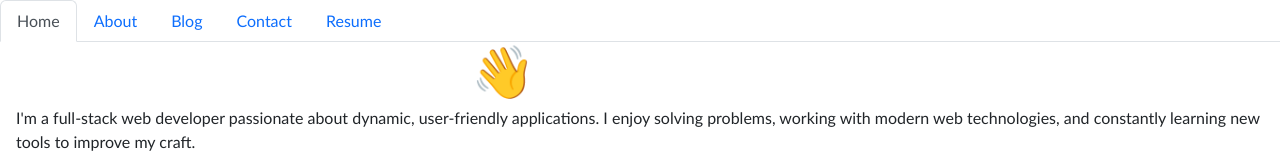
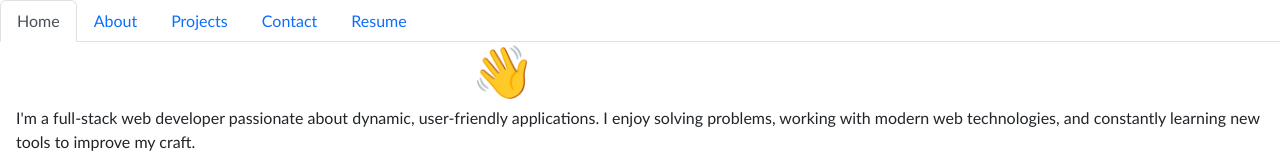
Before and after one commit to san1718/mc20-React_Portfolio, a React (Vite) app: page / in a window 1280 px wide. Shown: the top 160 px of the page. Built offline with nearby package versions, Linux system fonts and the light colour scheme.

Commit message:
changed blog to projects, updated pages

```diff
--- a/src/components/NavTabs.jsx
+++ b/src/components/NavTabs.jsx
@@ -26,12 +26,12 @@ function NavTabs({ currentPage, handlePageChange }) {
       </li>
       <li className="nav-item">
         <a
-          href="#blog"
-          onClick={() => handlePageChange('Blog')}
-          // Check to see if the currentPage is `Blog`, and if so we use the active link class from bootstrap. Otherwise, we set it to a normal nav-link
-          className={currentPage === 'Blog' ? 'nav-link active' : 'nav-link'}
+          href="#projects"
+          onClick={() => handlePageChange('Projects')}
+          // Check to see if the currentPage is `Projects`, and if so we use the active link class from bootstrap. Otherwise, we set it to a normal nav-link
+          className={currentPage === 'Projects' ? 'nav-link active' : 'nav-link'}
         >
-          Blog
+          Projects
         </a>
       </li>
       <li className="nav-item">
--- a/src/components/PortfolioContainer.jsx
+++ b/src/components/PortfolioContainer.jsx
@@ -2,8 +2,9 @@ import { useState } from 'react';
 import NavTabs from './NavTabs';
 import Home from './pages/Home';
 import About from './pages/About';
-import Blog from './pages/Blog';
+import Projects from './pages/Projects';
 import Contact from './pages/Contact';
+import Resume from './pages/Resume';
 
 export default function PortfolioContainer() {
   const [currentPage, setCurrentPage] = useState('Home');
@@ -16,8 +17,11 @@ export default function PortfolioContainer() {
     if (currentPage === 'About') {
       return <About />;
     }
-    if (currentPage === 'Blog') {
-      return <Blog />;
+    if (currentPage === 'Projects') {
+      return <Projects />;
+    }
+    if (currentPage === 'Resume') {
+      return <Resume />;
     }
     return <Contact />;
   };
--- a/src/components/pages/Blog.jsx
+++ /dev/null
@@ -1,22 +0,0 @@
-export default function Blog() {
-  return (
-    <div>
-      <h1>Blog Page</h1>
-      <p>
-        Donec a volutpat quam. Curabitur nec varius justo, sed rutrum ligula.
-        Curabitur pellentesque turpis sit amet eros iaculis, a mollis arcu
-        dictum. Ut vel ante eget massa ornare placerat. Etiam nisl orci, finibus
-        sodales volutpat et, hendrerit ut dolor. Suspendisse porta dictum nunc,
-        sed pretium risus rutrum eget. Nam consequat, ligula in faucibus
-        vestibulum, nisi justo laoreet risus, luctus luctus mi lacus sit amet
-        libero. Class aptent taciti sociosqu ad litora torquent per conubia
-        nostra, per inceptos himenaeos. Mauris pretium condimentum tellus eget
-        lobortis. Interdum et malesuada fames ac ante ipsum primis in faucibus.
-        Donec placerat accumsan mi, ut congue neque placerat eu. Donec nec ipsum
-        in velit pellentesque vehicula sit amet at augue. Maecenas aliquam
-        bibendum congue. Pellentesque semper, lectus non ullamcorper iaculis,
-        est ligula suscipit velit, sed bibendum turpis dui in sapien.
-      </p>
-    </div>
-  );
-}
--- a/src/components/pages/Home.jsx
+++ b/src/components/pages/Home.jsx
@@ -31,8 +31,8 @@ const Home = () => {
           Learn More About Me
         </button>
         <button
-          href="#blog"
-          onClick={() => handlePageChange('Blog')}
+          href="#projects"
+          onClick={() => handlePageChange('Projects')}
           className="bg-green-600 text-white px-4 py-2 rounded hover:bg-green-700 transition"
         >
           Explore Projects
--- /dev/null
+++ b/src/components/pages/Projects.jsx
@@ -0,0 +1,10 @@
+export default function Projects() {
+  return (
+    <div>
+      <h1>Projects</h1>
+      <p>
+        These are some of the projects I have been working on.
+      </p>
+    </div>
+  );
+}
```
Also changed, not shown: src/components/pages/Contact.jsx (+0 -22 lines).
